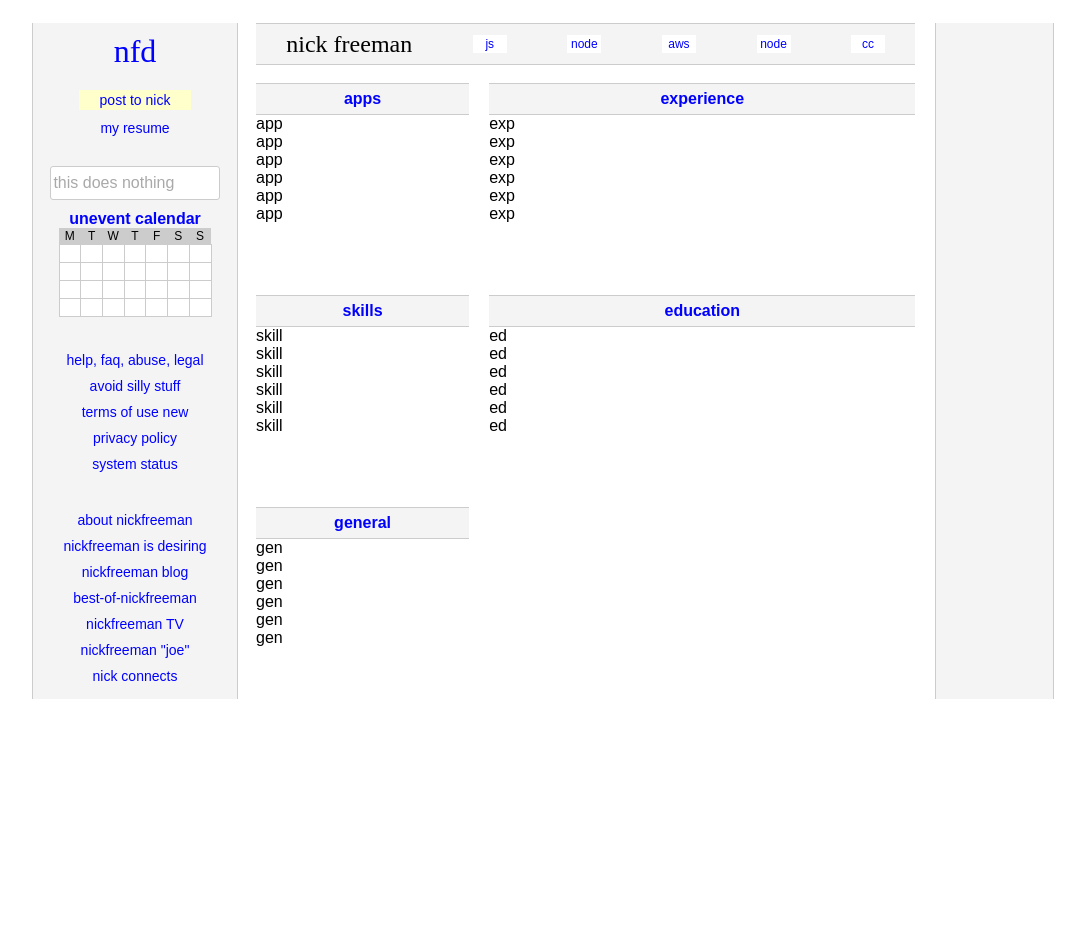
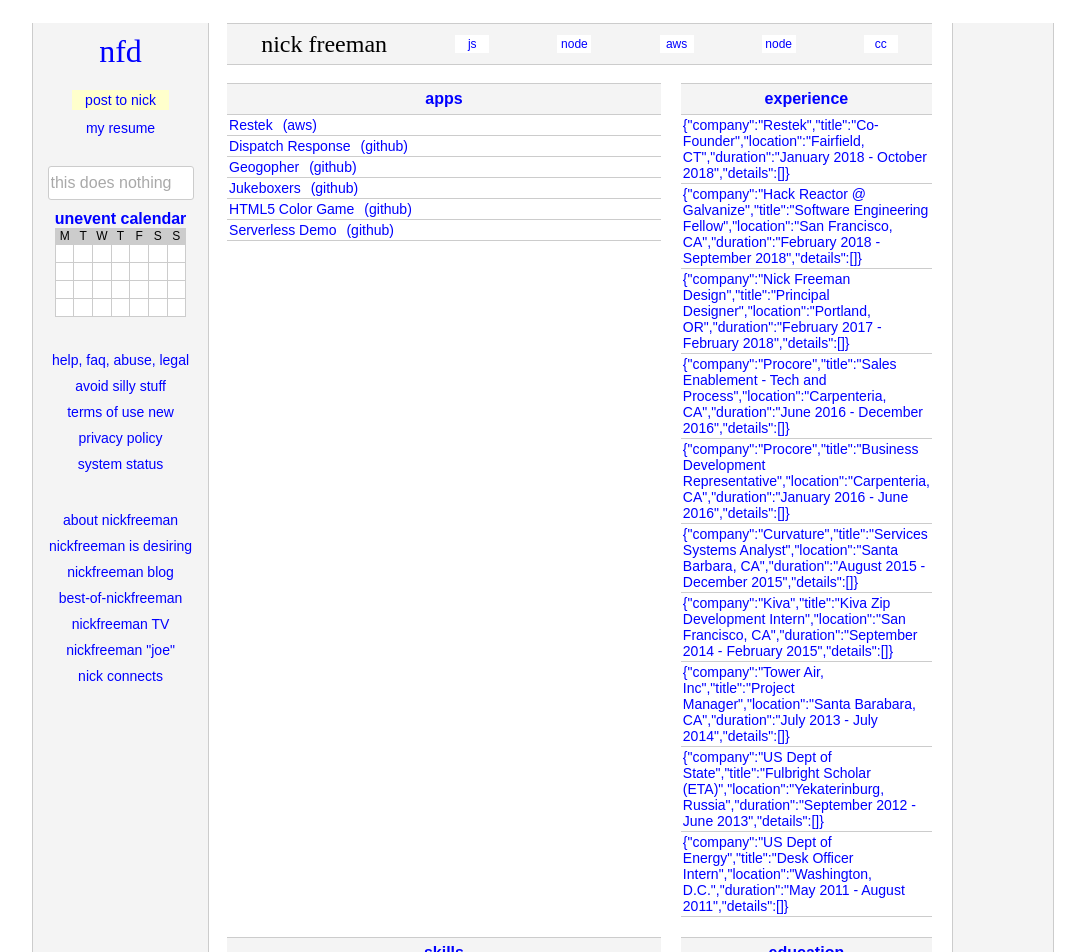
Before and after one commit to nickfreemandesign/nickfreeman.xyz, a React app: page / in a window 1280 px wide. Shown: the top 952 px of the page, without its empty margins (98-1183 px from the left). Before the commit the page ends 800 px from the top, so only its background shows below. Built offline with nearby package versions, Linux system fonts and the light colour scheme.

Commit message:
data established in mainhomeview, rendering for apps

```diff
--- a/src/components/MainHomeView.jsx
+++ b/src/components/MainHomeView.jsx
@@ -3,6 +3,9 @@
 
 // import components
 import Section from './Section'
+
+// import data
+import data from '../data'
 
 const MHVContainer = styled.div`
     height: 100%;
@@ -40,13 +43,8 @@
     display: grid;
     grid-template-columns: 1fr 2fr;
     grid-gap: 20px;
+    grid-auto-flow: dense;
 `;
-
-const appData = [{},{},{},{},{},{}]
-const expData = [{},{},{},{},{},{}]
-const skillData = [{},{},{},{},{},{}]
-const edData = [{},{},{},{},{},{}]
-const genData = [{},{},{},{},{},{}]
 
 const MainHomeView = (props) => {
     return (
@@ -60,11 +58,11 @@
                 <div>cc</div>
             </Title>
             <SectionContainer>
-                <Section name={'apps'} data={appData}/>
-                <Section name={'experience'} data={expData}/>
-                <Section name={'skills'} data={skillData}/>
-                <Section name={'education'} data={edData}/>
-                <Section name={'general'} data={genData}/>
+                <Section name={'apps'} data={data.app}/>
+                <Section name={'experience'} data={data.exp}/>
+                <Section name={'skills'} data={data.skill}/>
+                <Section name={'education'} data={data.ed}/>
+                <Section name={'general'} data={data.gen}/>
             </SectionContainer>
         </MHVContainer>
     )
--- a/src/components/SectionItem.jsx
+++ b/src/components/SectionItem.jsx
@@ -3,28 +3,43 @@
 
 
 const SectionItemContainer = styled.div`
-
+    border-bottom: 1px solid rgb(204,204,204);
+    color: blue;
+    font-size: 14px;
+    padding: 2px;
+    &:hover{
+        background-color: rgb(244,244,244);
+        cursor: pointer;
+    }
 `;
 
-const AppItem = styled.div``
+const AppItem = styled.div`
+    display: flex;
+    > div {
+        padding-right: 10px;
+    }
+`;
 const ExpItem = styled.div``
 const SkillItem = styled.div``
 const EdItem = styled.div``
 const GenItem = styled.div``
 const WoopsItem = styled.div``
 
-const determineSectionItem = (type) => {
-
-    if (type === 'apps') {
-        return (<AppItem> app </AppItem>)
-    } else if (type === 'experience') {
-        return (<ExpItem> exp </ExpItem>)
-    } else if (type === 'skills') {
-        return (<SkillItem> skill </SkillItem>)
-    } else if (type === 'education') {
-        return (<EdItem> ed </EdItem>)
-    } else if (type === 'general') {
-        return (<GenItem> gen </GenItem>)
+const determineSectionItem = (props) => {
+    if (props.name === 'apps') {
+        return (
+            <AppItem href={props.data.repo.url}>
+                <div> {props.data.name} </div>
+                <div>{`(${props.data.repo.name})`}</div>
+            </AppItem>)
+    } else if (props.name === 'experience') {
+        return (<ExpItem> {JSON.stringify(props.data)} </ExpItem>)
+    } else if (props.name === 'skills') {
+        return (<SkillItem> {JSON.stringify(props.data)} </SkillItem>)
+    } else if (props.name === 'education') {
+        return (<EdItem> {JSON.stringify(props.data)} </EdItem>)
+    } else if (props.name === 'general') {
+        return (<GenItem> {JSON.stringify(props.data)} </GenItem>)
     } else {
         return (<WoopsItem> woops </WoopsItem>)
     }
@@ -34,7 +49,7 @@
 const SectionItem = (props) => {
     return (
         <SectionItemContainer>
-            {determineSectionItem(props.name)}
+            {determineSectionItem(props)}
         </SectionItemContainer>
     )
 }
--- /dev/null
+++ b/src/data/index.js
@@ -0,0 +1,176 @@
+const app = [
+    {
+        name: 'Restek',
+        repo: {
+            name: 'aws',
+            url: 'private'
+        }
+    },
+    {
+        name: 'Dispatch Response',
+        repo: {
+            name: 'github',
+            url: 'https://github.com/DispatchResponse'
+        }
+    },
+    {
+        name: 'Geogopher',
+        repo: {
+            name: 'github',
+            url: 'https://github.com/Geogopher'
+        }
+    },
+    {
+        name: 'Jukeboxers',
+        repo: {
+            name: 'github',
+            url: 'https://github.com/Jukeboxers'
+        }
+    },
+    {
+        name: 'HTML5 Color Game',
+        repo: {
+            name: 'github',
+            url: 'https://github.com/nickfreemandesign/html5-color-game'
+        }
+    },
+    {
+        name: 'Serverless Demo',
+        repo: {
+            name: 'github',
+            url: 'https://github.com/nickfreemandesign/serverless-portfolio'
+        }
+    }
+]
+
+const exp = [
+    {
+        company: 'Restek',
+        title: 'Co-Founder',
+        location: 'Fairfield, CT',
+        duration: 'January 2018 - October 2018',
+        details: []
+    },
+    {
+        company: 'Hack Reactor @ Galvanize',
+        title: 'Software Engineering Fellow',
+        location: 'San Francisco, CA',
+        duration: 'February 2018 - September 2018',
+        details: []
+    },
+    {
+        company: 'Nick Freeman Design',
+        title: 'Principal Designer',
+        location: 'Portland, OR',
+        duration: 'February 2017 - February 2018',
+        details: []
+    },
+    {
+        company: 'Procore',
+        title: 'Sales Enablement - Tech and Process',
+        location: 'Carpenteria, CA',
+        duration: 'June 2016 - December 2016',
+        details: []
+    },
+    {
+        company: 'Procore',
+        title: 'Business Development Representative',
+        location: 'Carpenteria, CA',
+        duration: 'January 2016 - June 2016',
+        details: []
+    },
+    {
+        company: 'Curvature',
+        title: 'Services Systems Analyst',
+        location: 'Santa Barbara, CA',
+        duration: 'August 2015 - December 2015',
+        details: []
+    },
+    {
+        company: 'Kiva',
+        title: 'Kiva Zip Development Intern',
+        location: 'San Francisco, CA',
+        duration: 'September 2014 - February 2015',
+        details: []
+    },
+    {
+        company: 'Tower Air, Inc',
+        title: 'Project Manager',
+        location: 'Santa Barabara, CA',
+        duration: 'July 2013 - July 2014',
+        details: []
+    },
+    {
+        company: 'US Dept of State',
+        title: 'Fulbright Scholar (ETA)',
+        location: 'Yekaterinburg, Russia',
+        duration: 'September 2012 - June 2013',
+        details: []
+    },
+    {
+        company: 'US Dept of Energy',
+        title: 'Desk Officer Intern',
+        location: 'Washington, D.C.',
+        duration: 'May 2011 - August 2011',
+        details: []
+    }
+
+]
+
+const skill = [
+    {
+        name: 'languages',
+        data: ['Javascript (ES5/6/7+, JSX', 'Python', 'SQL', 'CSS/HTML' ]
+    },
+    {
+        name: 'libraries',
+        data: ['Redux', 'jQuery', 'Underscore', 'Semantic UI', 'Material UI', 'Styled-Components', 'Bootstrap', 'Pandas', 'NumPy', 'BeautifulSoup', 'NLP']
+    },
+    {
+        name: 'front-end frameworks',
+        data: ['React', 'Angular', 'Backbone']
+    },
+    {
+        name: 'back-end frameworks',
+        data: ['Node', 'Express', 'AWS']
+    },
+    {
+        name: 'databases',
+        data: ['MySQL', 'PostgreSQL', 'SQLite', 'MongoDB', 'Sequelize ORM', 'Bookshelf ORM', 'Mongoose ORM']
+    },
+    {
+        name: 'deployment/automation',
+        data: ['AWS', 'Travis', 'CircleCI', 'Grunt', 'Gulp', 'Firebase', 'Google Cloud']
+    }
+
+]
+
+const ed = [
+    {
+        institution: 'Hack Reactor @ Galvanize',
+        credential: 'Advanced Software Engineering Immersive'
+    },
+    {
+        institution: 'University of the Pacific',
+        credentials: 'BA International Affairs and Commerce, Russian Studies'
+    }
+]
+
+const gen = [
+    {
+        name: 'language proficiencies',
+        data: ['English', 'Spanish', 'Russian']
+    },
+    {
+        name: 'other software proficiencies',
+        data: ['Photoshop', 'Illustrator', 'InDesign', 'After Effects', 'Premiere Pro', 'SoundBooth', 'Excel', 'GSuite']
+    }
+]
+
+module.exports = {
+    app: app,
+    exp: exp,
+    skill: skill,
+    ed: ed,
+    gen: gen
+}
```
